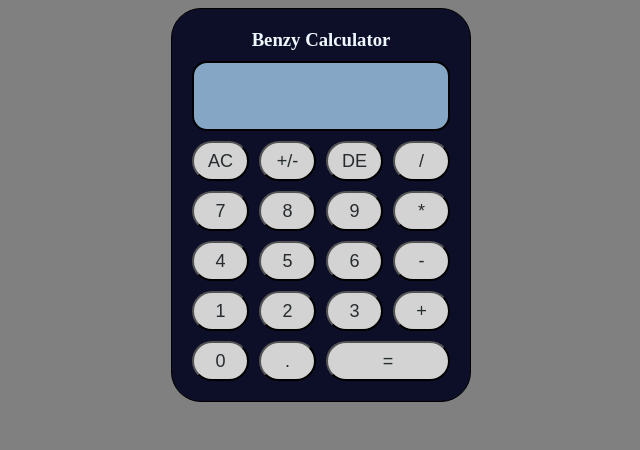
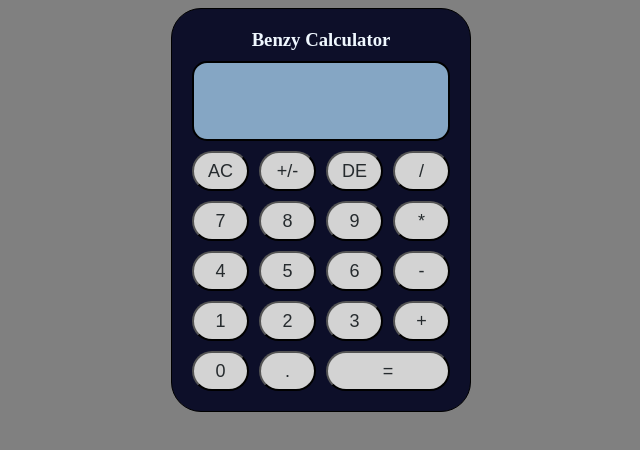
Before and after one commit to teddyyyyx/odin-calculator, a plain HTML site: page index.html in a window 1280 px wide. Shown: the whole page, without its empty margins (319-959 px from the left). Drawn offline with Linux system fonts and the light colour scheme.

Commit message:
Updated css .display elements

```diff
--- a/style.css
+++ b/style.css
@@ -70,6 +70,10 @@ body{
     padding: 10px;
     border-radius: 15px;
     overflow: hidden;
+    word-wrap: break-word;
+    word-break: break-all;
+    min-height: 80px;
+    height: auto;
 }
 
 .name-test{
```
